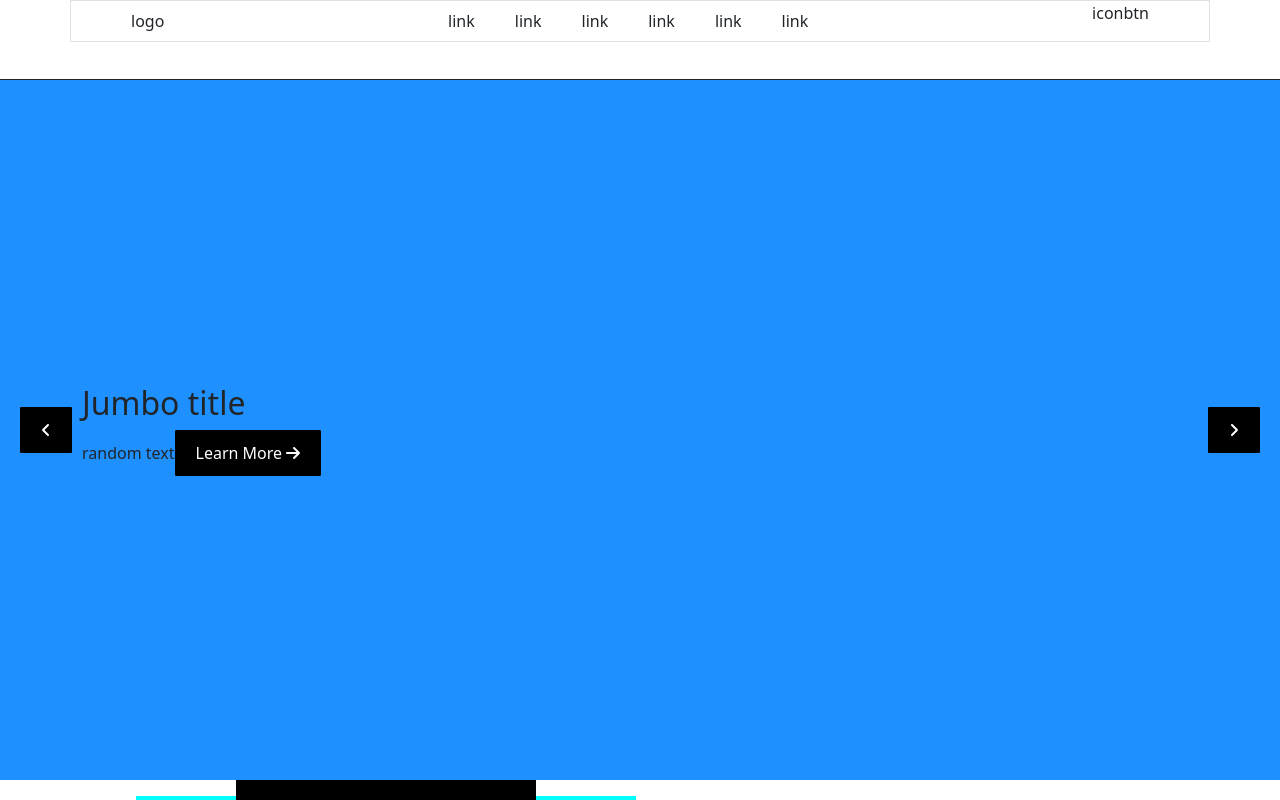
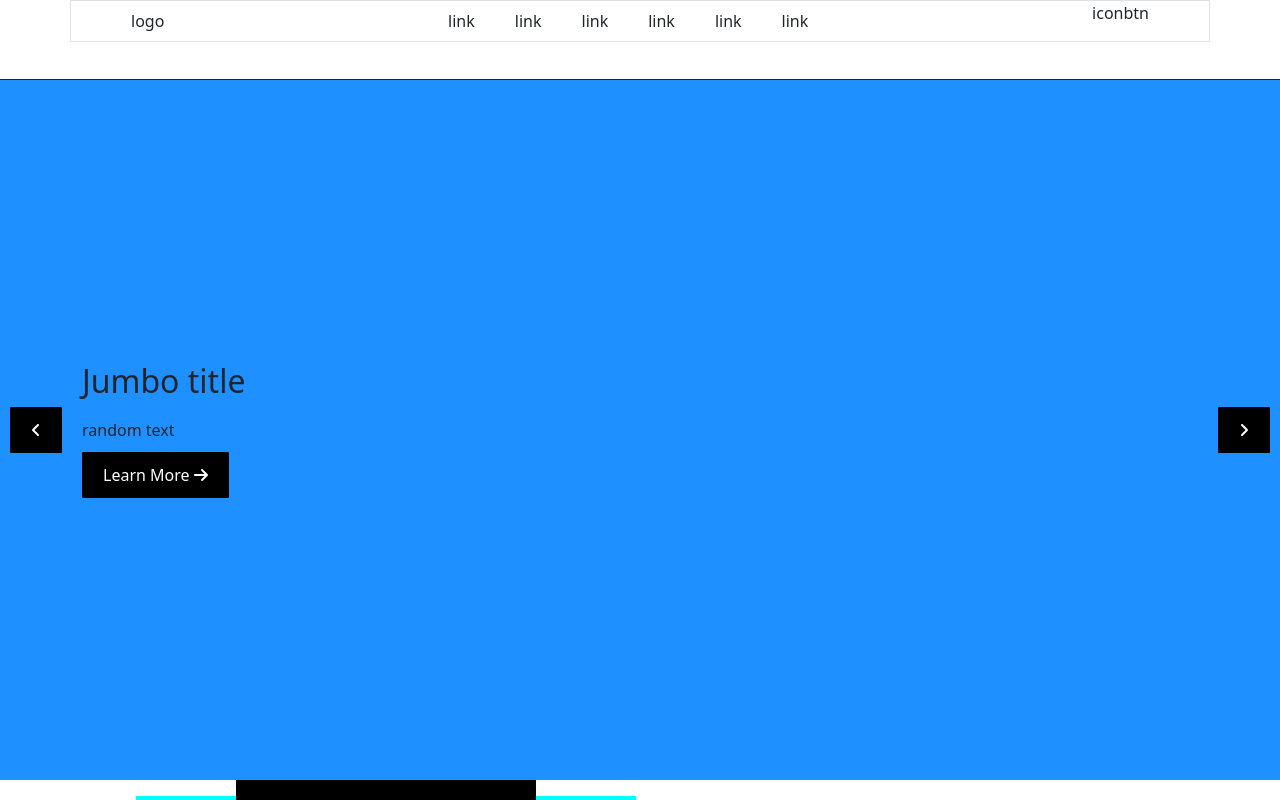
Before and after one commit to DaniAm94/proj-html-vuejs, a Vue app: page / in a window 1280 px wide. Shown: the top 800 px of the page. Built offline with nearby package versions, Linux system fonts and the light colour scheme.

Commit message:
fixed jumbotron content

```diff
--- a/src/components/AppMain/MainJumbotron.vue
+++ b/src/components/AppMain/MainJumbotron.vue
@@ -22,13 +22,18 @@ export default {
 <style lang="scss" scoped>
 #jumbotron {
     position: relative;
-    display: flex;
-    flex-direction: column;
-    justify-content: center;
-    align-items: flex-start;
-    row-gap: 10px;
-    height: 700px;
+
     background-color: dodgerblue;
+
+    .container {
+        height: 700px;
+
+        display: flex;
+        flex-direction: column;
+        justify-content: center;
+        align-items: flex-start;
+        row-gap: 10px;
+    }
 }
 
 .carousel-button {
@@ -37,11 +42,11 @@ export default {
     transform: translateY(-50%);
 
     &.left {
-        left: 20px;
+        left: 10px;
     }
 
     &.right {
-        right: 20px;
+        right: 10px;
     }
 }
 </style>
```
